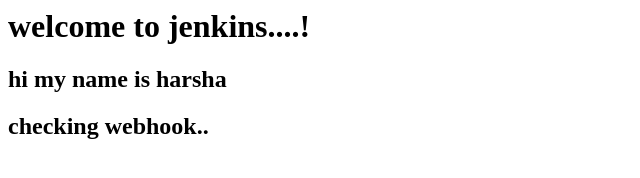
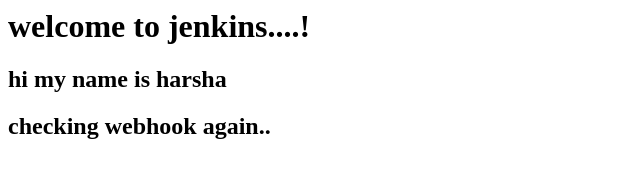
Before and after one commit to arshavardan/Html-prime, a plain HTML site: page index.html in a window 1280 px wide. Shown: the full height of the page, 0-640 px from the left. Drawn offline with Linux system fonts and the light colour scheme.

Commit message:
Update index.html

```diff
--- a/index.html
+++ b/index.html
@@ -1,3 +1,3 @@
 <h1> welcome to jenkins....! </h1>
 <h2> hi my name is harsha </h2>
-<h2> checking webhook.. </h2>
+<h2> checking webhook again.. </h2>
```
